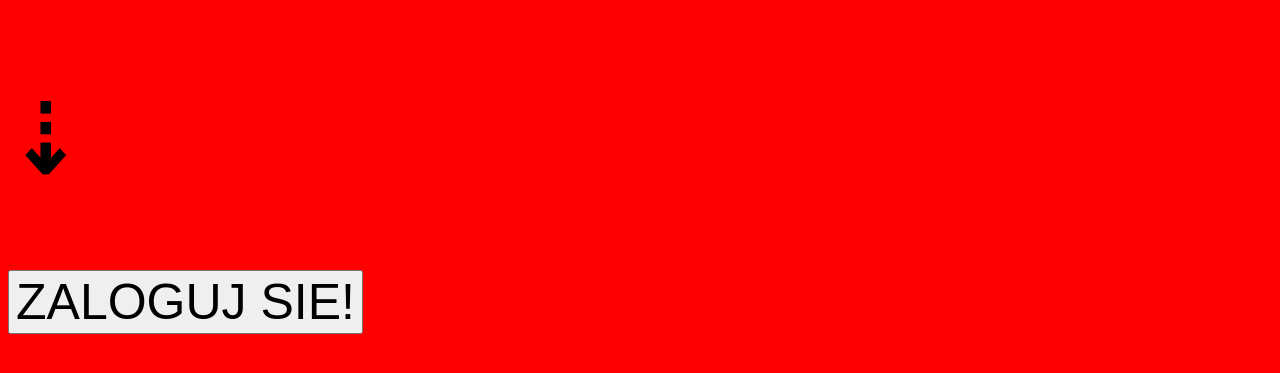
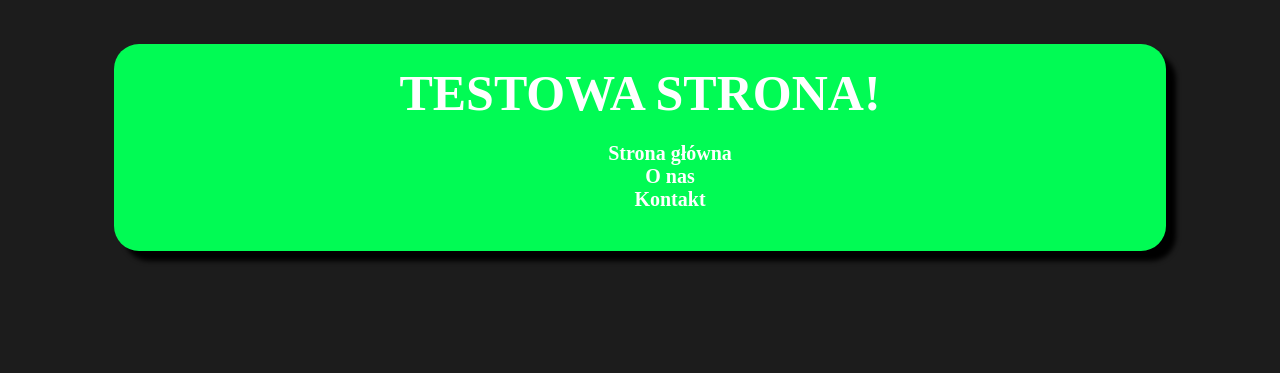
Before and after one commit to Programowanie-TECHNIKUM/portal, a PHP site: page / in a window 1280 px wide. Shown: the top 373 px of the page. Run offline with PHP 8.4, Linux system fonts and the light colour scheme.

Commit message:
- add files

```diff
--- a/index.php
+++ b/index.php
@@ -8,10 +8,18 @@
     <link rel = "stylesheet" href = "style.css">
 </head>
 <body>
-    <div id = "kontener">
-        <h1 style = "font-size: 100px">⇣</h1>
-        <a href = "loguj.php"><button>ZALOGUJ SIE!</button></a>
-    </div>
+    <br>
+    <br>
+    <center><div id = "header">
+        <h1>TESTOWA STRONA!</h1>
+        <nav>
+            <ul>
+                <li><a href="#">Strona główna</a></li>
+                <li><a href="#">O nas</a></li>
+                <li><a href="#">Kontakt</a></li>
+            </ul>
+        </nav>
+    </div></center>
 </body>
 </html>
 
--- a/style.css
+++ b/style.css
@@ -1,19 +1,44 @@
-body {
-    background-color: red;
+#header {
+    background-color: #01FB54;
+    width: 80%;
+    text-align: center;
+    color: #fff;
+    padding: 20px;
+    justify-content: space-between;
+    border-radius: 25px;
+    box-shadow: 10px 10px 5px black;
 }
 
-h1,h2,h3,p {
-    font-family: 'Segoe UI', Tahoma, Geneva, Verdana, sans-serif;
+* {
+    font-family: Bahnschrift;
 }
 
-#pasek {
-    background-color: rgb(49, 49, 49);
-    color: white;
-    text-align: center;
+h1 {
+    font-size: 50px;
 }
 
-button {
-    font-size: 50px;
-    text-align: center;
+
+body {
+    background-color: #1c1c1c;
+}
+
+
+h1 {
+    margin: 0;
+}
+
+nav ul {
+    list-style: none;
+    font-size: 20px;
 
 }
+
+nav li {
+    margin-left: 20px;
+}
+
+nav a {
+    color: #fff;
+    text-decoration: none;
+    font-weight: bold;
+}
```
Also changed, not shown: 1 other file.
